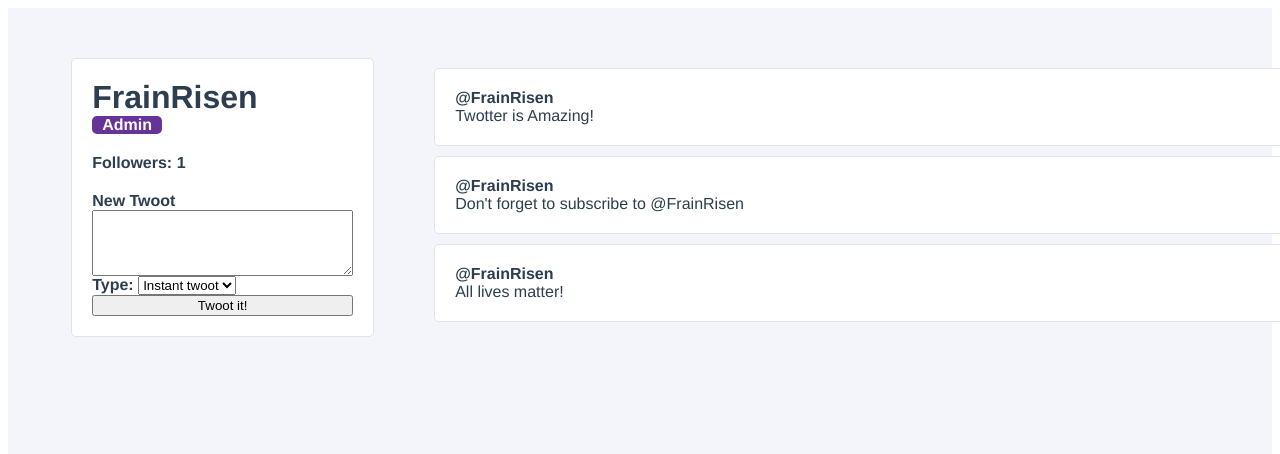
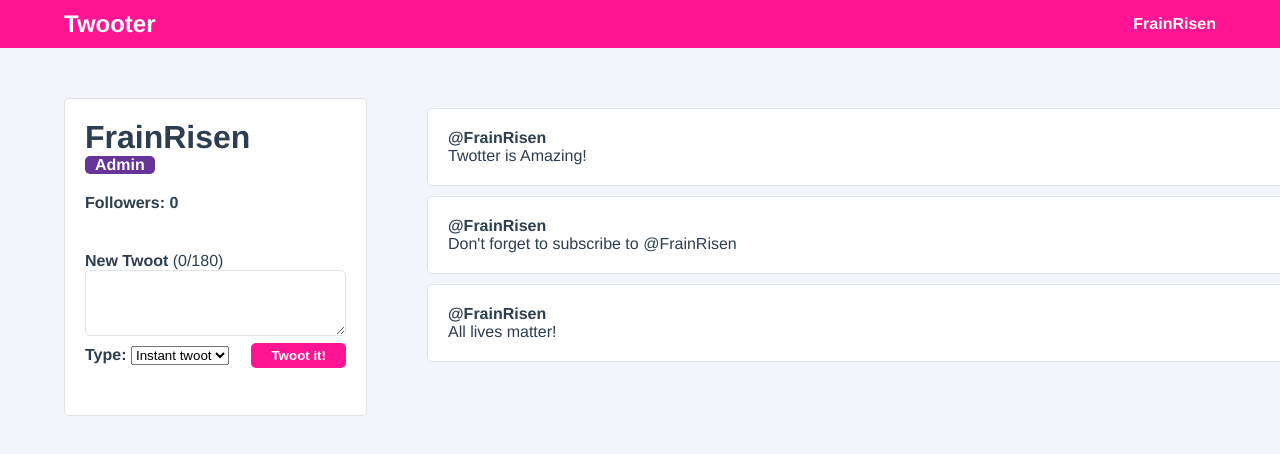
Before and after one commit to FrainRise/Twitter-clone, a Vue app: page / in a window 1280 px wide. Shown: the top 454 px of the page. Built offline with nearby package versions, Linux system fonts and the light colour scheme.

Commit message:
Chapter 6 commit

```diff
--- a/package.json
+++ b/package.json
@@ -9,6 +9,8 @@
   },
   "dependencies": {
     "core-js": "^3.6.5",
+    "node-sass": "^5.0.0",
+    "sass-loader": "^10.1.1",
     "vue": "^3.0.0"
   },
   "devDependencies": {
--- a/src/App.vue
+++ b/src/App.vue
@@ -1,5 +1,13 @@
 <template>
   <div class="app">
+    <nav>
+      <div class="navigation__logo">
+        Twooter
+      </div>
+      <div class="navigation__user">
+        {{ user.username }}
+      </div>
+    </nav>
     <UserProfile />
   </div>
 </template>
@@ -11,11 +19,18 @@
   name: 'App',
   components: {
     UserProfile
+  },
+  data() {
+    return {
+      user: {
+        username: 'FrainRisen'
+      }
+    }
   }
 }
 </script>
 
-<style>
+<style lang="scss">
 #app {
   font-family: Avenir, Helvetica, Arial, sans-serif;
   -webkit-font-smoothing: antialiased;
@@ -23,5 +38,23 @@
   color: #2c3e50;
   min-height: 100vh;
   background-color: #F3F5FA;
+
+  nav {
+    display: flex;
+    align-items: center;
+    justify-content: space-between;
+    padding: 10px 5%;
+    background-color: deeppink;
+    color: white;
+
+    .navigation__logo {
+      font-weight: bold;
+      font-size: 24px;
+    }
+
+    .navigation__user {
+      font-weight: bold;
+    }
+  }
 }
 </style>
--- /dev/null
+++ b/src/components/CreateTwootPanel.vue
@@ -0,0 +1,118 @@
+<template>
+    <form
+        class="create-twoot-panel"
+        @submit.prevent="createNewTwoot"
+        :class="{'--exceeded': newTwootCharacterCount > 180}"
+    >
+        <label for="newTwoot">
+            <strong>New Twoot</strong>
+            ({{ newTwootCharacterCount }}/180)
+        </label>
+        <textarea
+            id="newTwoot"
+            name="newTwoot"
+            cols="30"
+            rows="4"
+            v-model="newTwootContent"
+        />
+
+        <div class="create-twoot-panel__submit">
+            <div class="create-twoot-type">
+                <label for="newTwootType">
+                    <strong>Type: </strong>
+                </label>
+                <select
+                    name="newTwootType"
+                    id="newTwootType"
+                    v-model="selectedTwootType"
+                >
+                    <option
+                        :value="option.value"
+                        v-for="(option, index) in twootTypes"
+                        :key="index"
+                    >
+                        {{ option.name }}
+                    </option>
+                </select>
+            </div>
+
+            <button type="submit">
+                Twoot it!
+            </button>
+        </div>
+    </form>
+</template>
+
+<script>
+export default {
+    name:'CreateTwootPanel',
+    data() {
+        return {
+            newTwootContent: '',
+            selectedTwootType: 'instant',
+            twootTypes: [
+                {value: 'draft', name: 'Draft'},
+                {value: 'instant', name: 'Instant twoot'}
+            ],
+        }
+    },
+    computed: {
+        newTwootCharacterCount() {
+            return this.newTwootContent.length
+        }
+    },
+    methods: {
+        createNewTwoot() {
+            if(this.newTwootContent && this.selectedTwootType !== 'draft'){
+                this.$emit('add-twoot', this.newTwootContent)
+                this.newTwootContent = ''
+            }
+        }
+    }
+}
+</script>
+
+<style lang="scss" scoped>
+.create-twoot-panel {
+    margin-top: 20px;
+    padding: 20px 0;
+    display: flex;
+    flex-direction: column;
+
+    textarea {
+        border: 1px solid #DFE3E8;
+        border-radius: 5px;
+    }
+
+    .create-twoot-panel__submit {
+        display: flex;
+        justify-content: space-between;
+
+        .create-twoot-type {
+            padding: 10px 0;
+        }
+
+        button {
+        padding: 5px 20px;
+        margin: auto 0;
+        border-radius: 5px;
+        border: none;
+        background-color: deeppink;
+        color: white;
+        font-weight: bold;
+        }
+    }
+    &.--exceeded {
+        color: red;
+        border-color: red;
+
+        .create-twoot-panel__submit {
+
+            button {
+                background-color: red;
+                color: white;
+            }
+        }
+    }
+}
+</style>
--- a/src/components/TwootItem.vue
+++ b/src/components/TwootItem.vue
@@ -32,7 +32,7 @@
 }
 </script>
 
-<style>
+<style lang="scss" scoped>
 .twoot-item {
     padding: 20px;
     margin: 10px;
@@ -42,13 +42,13 @@
     box-sizing: border-box;
     cursor: pointer;
     transition: all 0.25s ease;
-}
 
-.twoot-item:hover {
-    transform: scale(1.1, 1.1);
-}
+    &:hover {
+        transform: scale(1.1, 1.1);
+    }
 
-.twoot-item__user {
-    font-weight: bold;
+    .twoot-item__user {
+        font-weight: bold;
+    }
 }
 </style>
--- a/src/components/UserProfile.vue
+++ b/src/components/UserProfile.vue
@@ -10,37 +10,7 @@
             <div class="user-profile__follower-count">
                 <strong>Followers: {{ followers }}</strong>
             </div>
-            <form class="user-profile__create-twoot" @submit.prevent="createNewTwoot">
-                <label for="newTwoot"><strong>New Twoot</strong></label>
-                <textarea
-                    id="newTwoot"
-                    name="newTwoot"
-                    cols="30"
-                    rows="4"
-                    v-model="newTwootContent"
-                />
-
-                <div class="user-profile__create-twoot-type">
-                    <label for="newTwootType"><strong>Type: </strong></label>
-                    <select
-                        name="newTwootType"
-                        id="newTwootType"
-                        v-model="selectedTwootType"
-                    >
-                        <option
-                            :value="option.value"
-                            v-for="(option, index) in twootTypes"
-                            :key="index"
-                        >
-                            {{ option.name }}
-                        </option>
-                    </select>
-                </div>
-
-                <button type="submit">
-                    Twoot it!
-                </button>
-            </form>
+            <CreateTwootPanel @add-twoot="addTwoot" />
         </div>
         <div class="user-profile__twoots-wrapper">
             <TwootItem
@@ -55,20 +25,16 @@
 
 <script>
 import TwootItem from './TwootItem'
+import CreateTwootPanel from './CreateTwootPanel'
 
 export default {
     name: 'UserProfile',
     components: {
-        TwootItem
+        TwootItem,
+        CreateTwootPanel
     },
     data() {
         return {
-            newTwootContent: '',
-            selectedTwootType: 'instant',
-            twootTypes: [
-                {value: 'draft', name: 'Draft'},
-                {value: 'instant', name: 'Instant twoot'}
-            ],
             followers: 0,
             user: {
                 id: 1,
@@ -85,50 +51,23 @@
             }
         }
     },
-    watch: {
-        followers(newFollower, oldFollower) {
-            if(oldFollower < newFollower){
-                console.log(`${this.user.username} has gained a follower!`)
-            }
-        }
-    },
-    computed: {
-        fullName() {
-            return `${this.user.firstName} ${this.user.lastName}`
-        }
-    },
     methods: {
-        followUser() {
-            this.followers += 1;
-        },
-        toggleFavourite(id) {
-            console.log(`Favourited tweet #${id}`)
-        },
-        createNewTwoot() {
-            if(this.newTwootContent && this.selectedTwootType !== 'draft'){
+        addTwoot(twoot) {
             this.user.twoots.unshift({
                 id: this.user.twoots.length + 1,
-                    content: this.newTwootContent
+                content: twoot
             })
         }
-
-            this.newTwootContent = ''
-        }
-    },
-    mounted() {
-        this.followUser();
-        console.log('Component was mounted ')
     },
 }
 </script>
 
-<style>
+<style lang="scss" scoped>
 .user-profile {
     display: grid;
     grid-template-columns: 1fr 3fr;
     width: 100%;
     padding: 50px 5%;
-}
 
     .user-profile__user-panel {
         display: flex;
@@ -138,6 +77,9 @@
         background-color: #fff;
         border-radius: 5px;
         border: 1px solid #DFE3E8;
+
+        h1 {
+            margin: 0;
         }
 
         .user-profile__admin-badge {
@@ -149,14 +91,11 @@
             font-weight: bold;
             margin-bottom: 20px;
         }
-
-.user-profile__create-twoot {
-    display: flex;
-    flex-direction: column;
-    padding-top: 20px;
     }
 
-h1{
-    margin: 0;
+    .user-profile_twoots-wrapper {
+        display: grid;
+        grid-gap: 10px;
+    }
 }
 </style>
--- /dev/null
+++ b/src/styles/base.scss
@@ -0,0 +1,3 @@
+body {
+    margin: 0;
+}
--- /dev/null
+++ b/vue.config.js
@@ -0,0 +1,9 @@
+module.exports = {
+    css: {
+        loaderOptions: {
+            sass: {
+                additionalData: '@import "@/styles/base.scss";'
+            }
+        }
+    }
+}
```
Also changed, not shown: src/assets/users.json (added, +43 -0 lines), 1 other file (tests, documents, lock files or other folders). Lines whose indentation alone changed are shown as unchanged.
